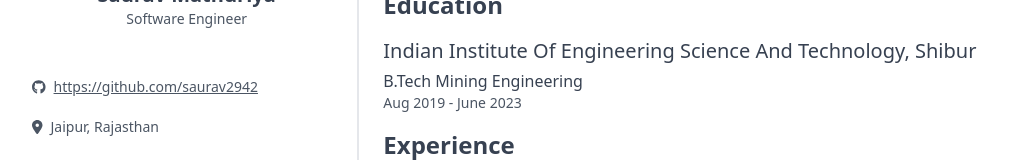
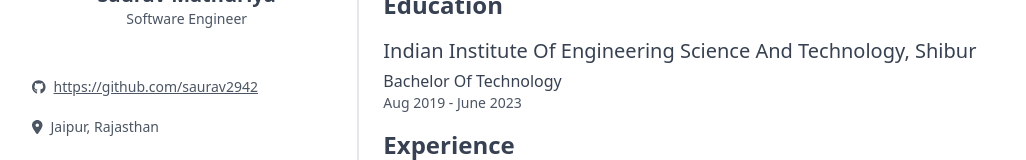
Before and after one commit to saurav2942/Portfolio, a React (Vite) app: page /resume in a window 1280 px wide. Shown: the part 203-363 px from the top of the page, without its empty margins (112-1138 px from the left). Built offline with nearby package versions, Linux system fonts and the light colour scheme.

Commit message:
Update Resume.js

```diff
--- a/src/components/Resume.js
+++ b/src/components/Resume.js
@@ -185,7 +185,7 @@
                       style={{ color: "rgb(102, 102, 102)" }}
                     ></i>
                     <small className="text-base text-gray-700">
-                      B.Tech Mining Engineering
+                      Bachelor Of Technology
                     </small>
                   </div>
                   <div>
```
